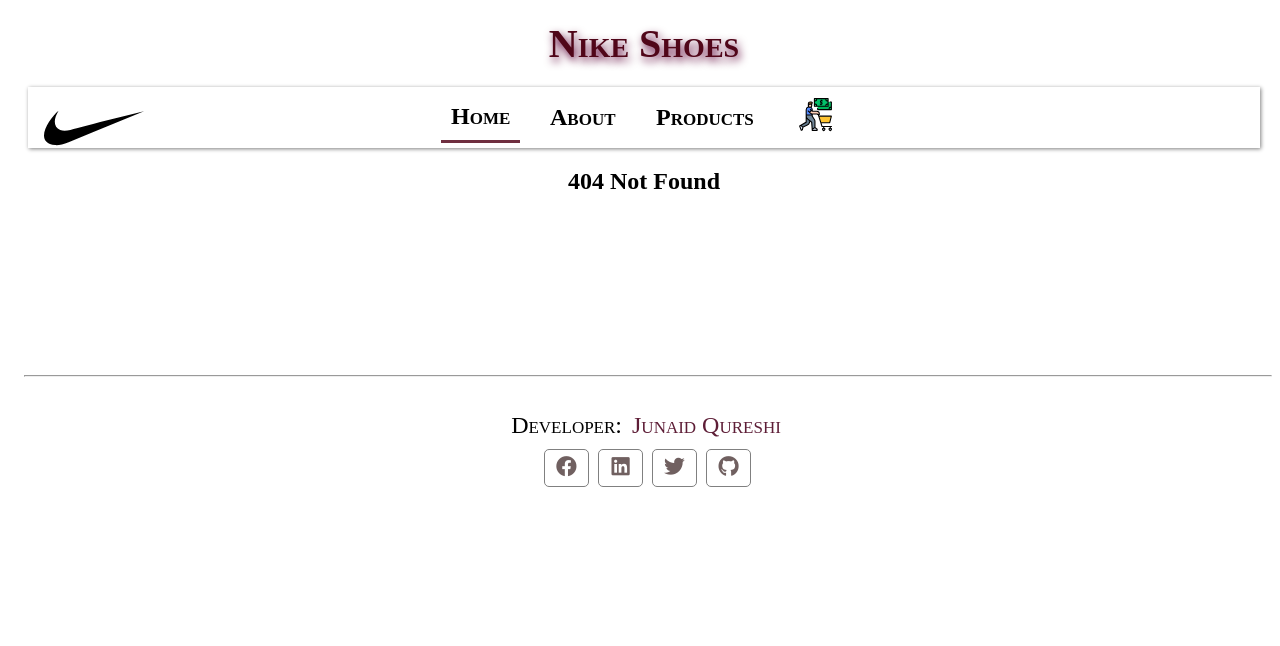
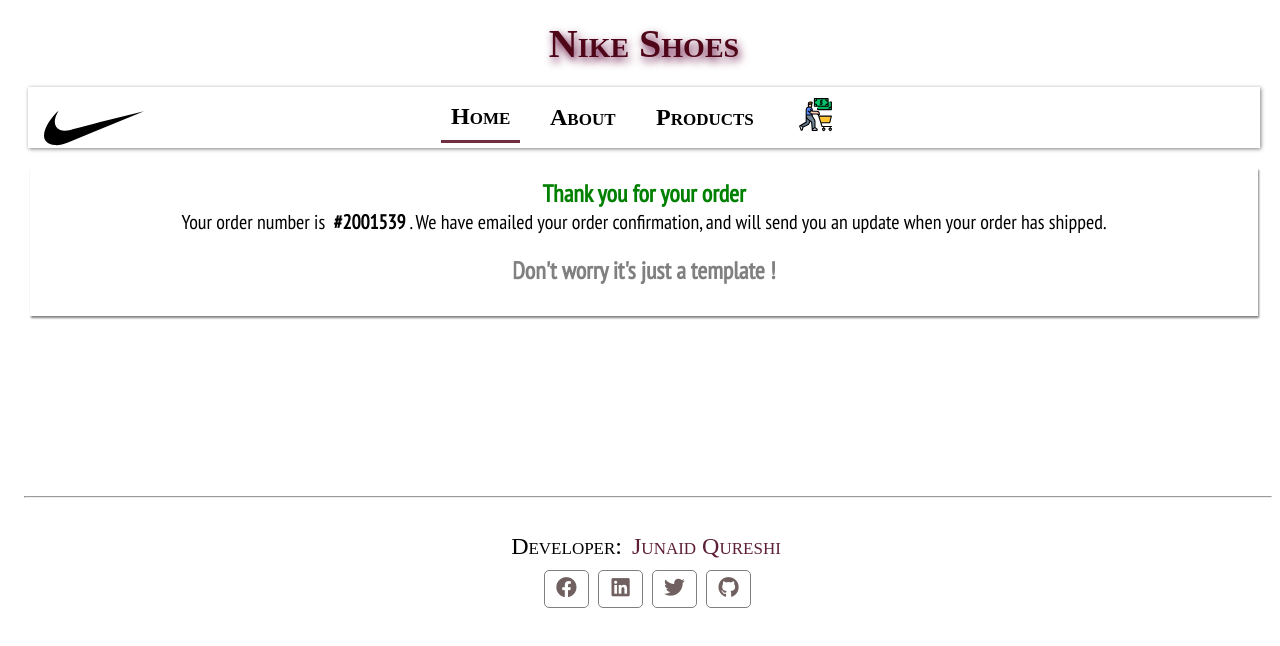
Before and after one commit to developer-junaid/Nike-Shoe-Store, a React (Create React App) app: page /placeorder in a window 1280 px wide. Before the commit this address had no page. Shown: the top 646 px of the page. Built offline with nearby package versions, Linux system fonts and the light colour scheme; a web font is replaced by a local one.

Commit message:
Finalized Cart Feature

```diff
--- a/src/App.css
+++ b/src/App.css
@@ -783,6 +783,39 @@
   color: gray;
 }
 
+
+
+
+
+/* PLACE ORDER */
+
+.placeOrder-container{
+  font-family: "PT Sans Narrow", sans-serif;
+  box-shadow: 1px 2px 2px gray;
+  padding: 10px;
+  margin: 10px;
+}
+
+.placeOrder-container > p{
+  font-size: 20px;
+}
+
+.dont-worry{
+  color: gray;
+}
+
+.thankyou{
+  color: green;
+}
+
+
+
+
+
+
+
+
+
 /* FOOTER */
 
 /* Footer container */
--- a/src/Router.js
+++ b/src/Router.js
@@ -8,6 +8,8 @@
 import Cart from "./components/Cart";
 import Checkout from "./components/Checkout";
 import OrderSummary from "./components/OrderSummary";
+import PlaceOrder from "./components/PlaceOrder";
+
 
 function RouterFunction() {
   return (
@@ -18,6 +20,7 @@
           <Route exact path="/" component={Home} />
           <Route path="/about" component={About} />
           <Route exact path="/product" component={Product} />
+          <Route path="/placeorder" component={PlaceOrder} />
           <Route path="/cart" component={Cart} />
           <Route path="/checkout" component={Checkout} />
           <Route path="/ordersummary" component={OrderSummary} />
--- a/src/components/Checkout.js
+++ b/src/components/Checkout.js
@@ -5,7 +5,7 @@
 import FormControlLabel from "@material-ui/core/FormControlLabel";
 import Button from "@material-ui/core/Button";
 import { ShippingContext } from "../CartContext";
-import { useHistory } from "react-router-dom";
+import { Link, useHistory } from "react-router-dom";
 
 function Checkout() {
   // Create Shipping Context
@@ -116,6 +116,11 @@
               label="Payment is Cash on Delivery only"
             />
             <br />
+            <Link to="/cart">
+              <Button variant="contained" type="button" color="primary">
+                Back
+              </Button>
+            </Link>
             <Button variant="contained" type="submit" color="primary">
               Submit and proceed
             </Button>
--- a/src/components/OrderSummary.js
+++ b/src/components/OrderSummary.js
@@ -1,5 +1,8 @@
 import React, { useContext } from "react";
 import { ShippingContext, CartContext } from "../CartContext";
+import {Link} from 'react-router-dom';
+import Button from "@material-ui/core/Button";
+
 
 function OrderSummary() {
   // Use Context
@@ -82,6 +85,19 @@
           <p>Payment: "Cash On Delivery"</p>
           <br />
         </div>
+
+          {/* Buttons */}
+          <br/><br/>
+          <Link to="/checkout">
+              <Button variant="contained" type="button" color="primary">
+                Back
+              </Button>
+            </Link>
+            <Link to="/placeorder">
+              <Button variant="contained" type="button" color="primary">
+                Place Order
+              </Button>
+            </Link>
       </div>
     </div>
   );
--- /dev/null
+++ b/src/components/PlaceOrder.js
@@ -0,0 +1,14 @@
+import React from 'react';
+import '../App.css';
+
+function PlaceOrder(){
+    return(
+        <div className='placeOrder-container'>
+            <h2 className='thankyou'>Thank you for your order</h2>
+            <p>Your order number is <strong>#2001539</strong>. We have emailed your order confirmation, and will send you an update when your order has shipped.</p><br/>
+            <h2 className='dont-worry'>Don't worry it's just a template !</h2><br/>
+        </div>
+    )
+}
+
+export default PlaceOrder;
```
